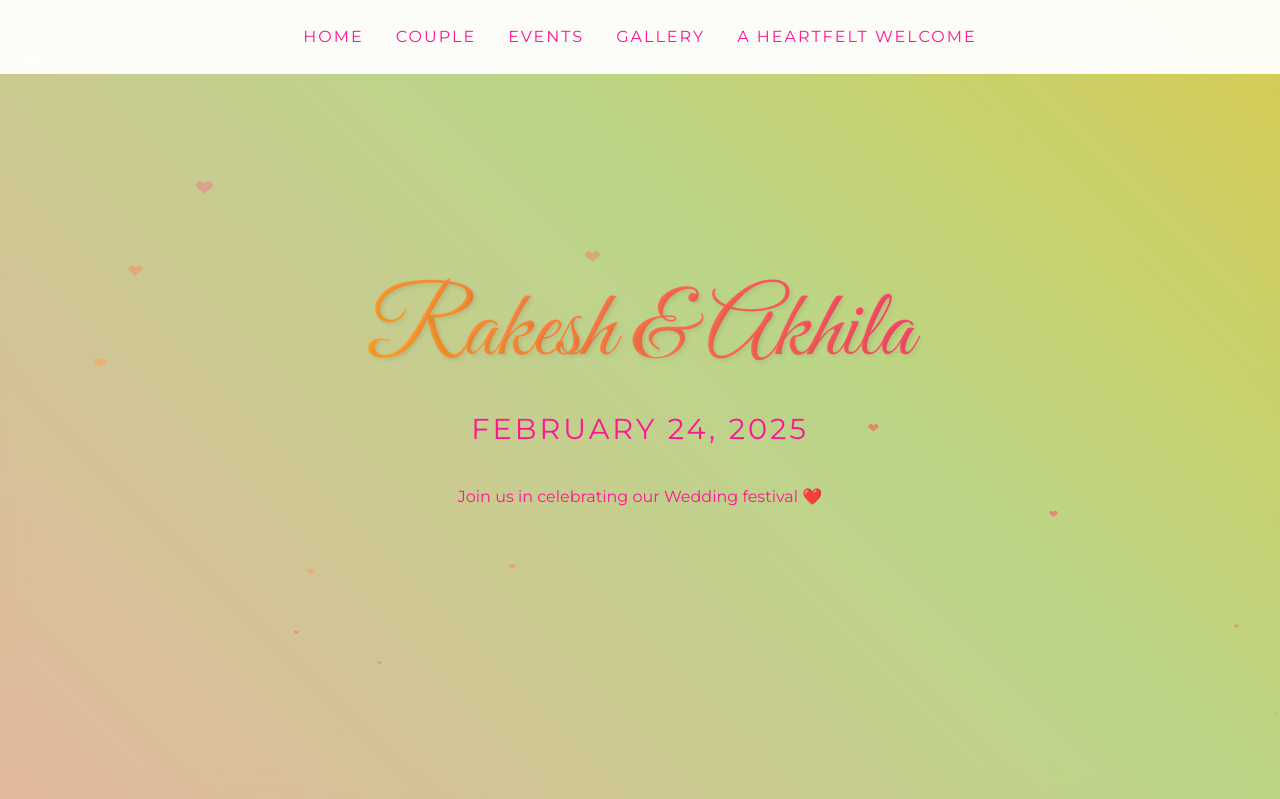
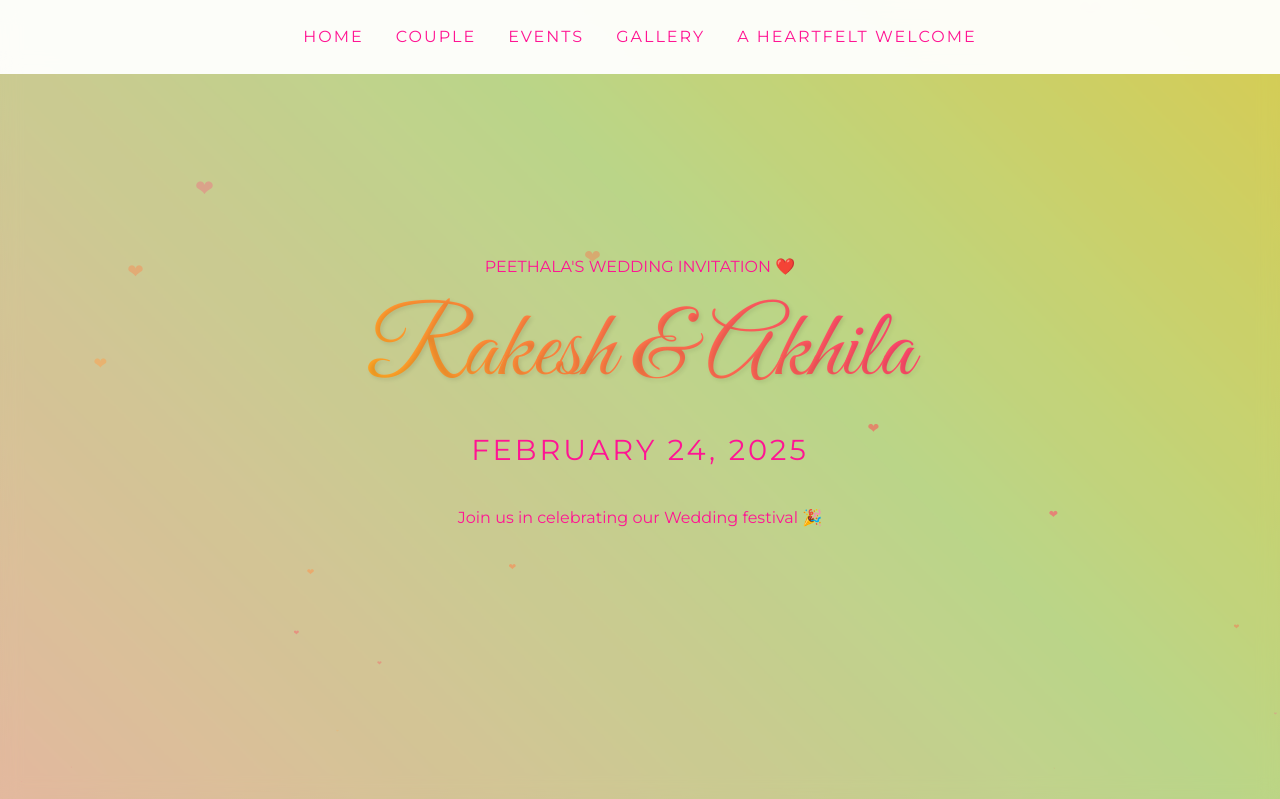
Before and after one commit to DhakarRai/wedding, a Flask app: page / in a window 1280 px wide. Shown: the top 799 px of the page. Run offline with Flask 2, Linux system fonts and the light colour scheme; some libraries are stand-ins or nearby versions.

Commit message:
Update wed.html

```diff
--- a/templates/wed.html
+++ b/templates/wed.html
@@ -467,10 +467,14 @@
         <div class="floating-hearts"></div>
         <div class="container">
             <div class="header-content">
+
+                <p class="subtitle" style="color: var(--accent-2); font-family: 'Montserrat', sans-serif;">
+                    PEETHALA'S WEDDING INVITATION ❤️
+                </p>
                 <h1 class="names">Rakesh & Akhila</h1>
                 <p class="date">FEBRUARY 24, 2025</p>
                 <p class="subtitle" style="color: var(--accent-2); font-family: 'Montserrat', sans-serif;">
-                    Join us in celebrating our Wedding festival ❤️
+                    Join us in celebrating our Wedding festival 🎉
                 </p>
             </div>
         </div>
```
